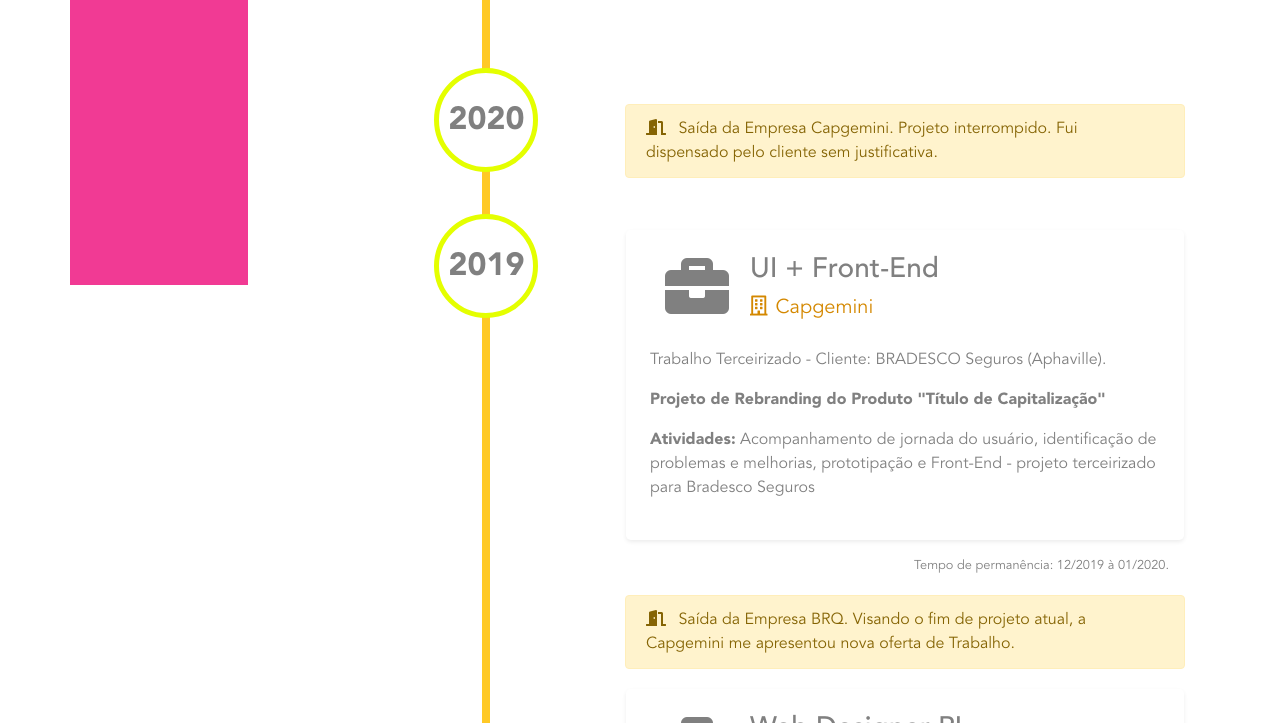
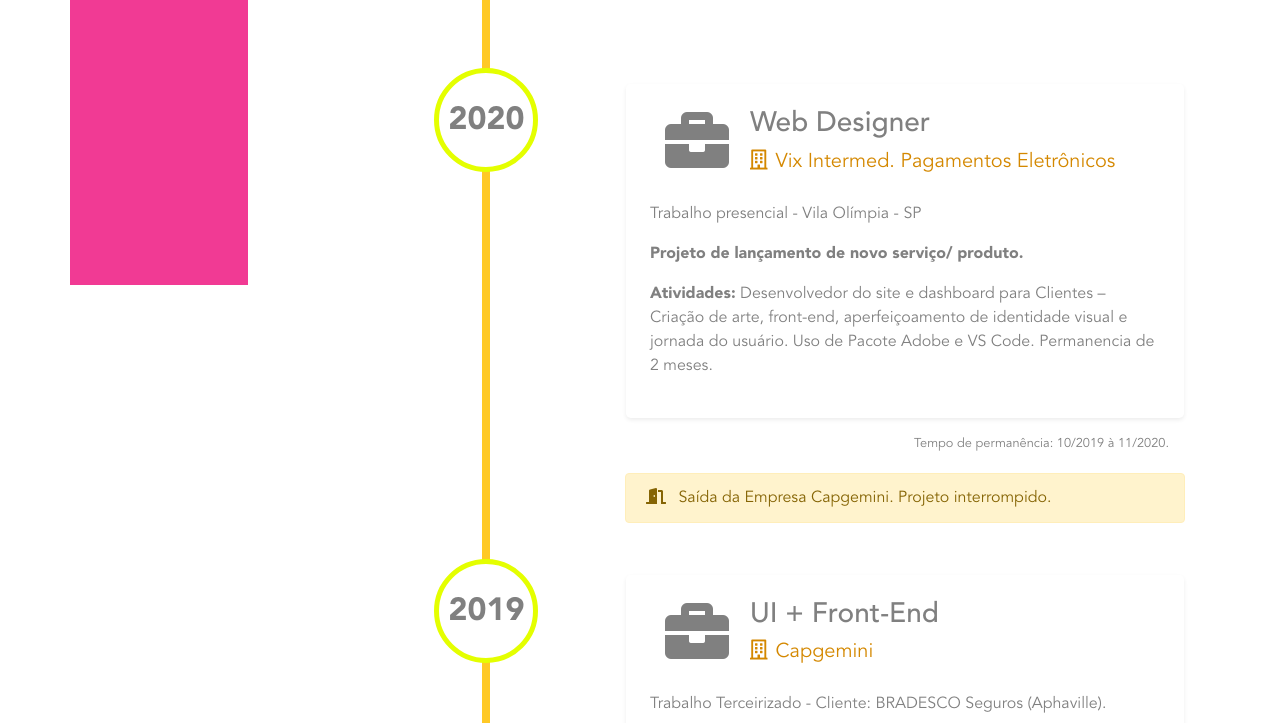
Before and after one commit to janjovisk/Portfolio, a plain HTML site: page historico.html in a window 1280 px wide. Shown: the part 515-1238 px from the top of the page. Drawn offline with Linux system fonts and the light colour scheme; files whose address does not match are found by name.

Commit message:
atualização historico

```diff
--- a/historico.html
+++ b/historico.html
@@ -158,8 +158,34 @@
             </div>
 
             <div class="col-8 py-3">
+
+
+              <div class="row shadow-sm rounded-lg p-4">
+                <div class="col-2">
+                  <i class="fas fa-briefcase fa-4x"></i>
+                </div>
+
+                <div class="col-10  mb-3">
+                  <h3>Web Designer</h3>
+                  <h5 class="texto_amarelo"><i class="far fa-building pb-3 mr-2 float-left"></i> Vix Intermed. Pagamentos Eletrônicos</h5>
+                </div>
+
+                <p>Trabalho presencial - Vila Olímpia - SP</p>
+
+                <p><b>Projeto de lançamento de novo serviço/ produto.</b></p>
+
+                <p><b>Atividades:</b> Desenvolvedor do site e dashboard para Clientes – Criação de arte, front-end, aperfeiçoamento de identidade visual e jornada do usuário. Uso de Pacote Adobe e VS Code. Permanencia de 2 meses.</p>
+
+
+              </div>
+              <div class="text-right small mt-3">
+                <p>Tempo de permanência: 10/2019 à 11/2020.</p>
+              </div>
+
+
               <div class="alert alert-warning"><i class="fas fa-door-open mr-2"></i> Saída da Empresa Capgemini. Projeto
-                interrompido. Fui dispensado pelo cliente sem justificativa.</div>
+                interrompido.
+              </div>
 
 
             </div>
```
